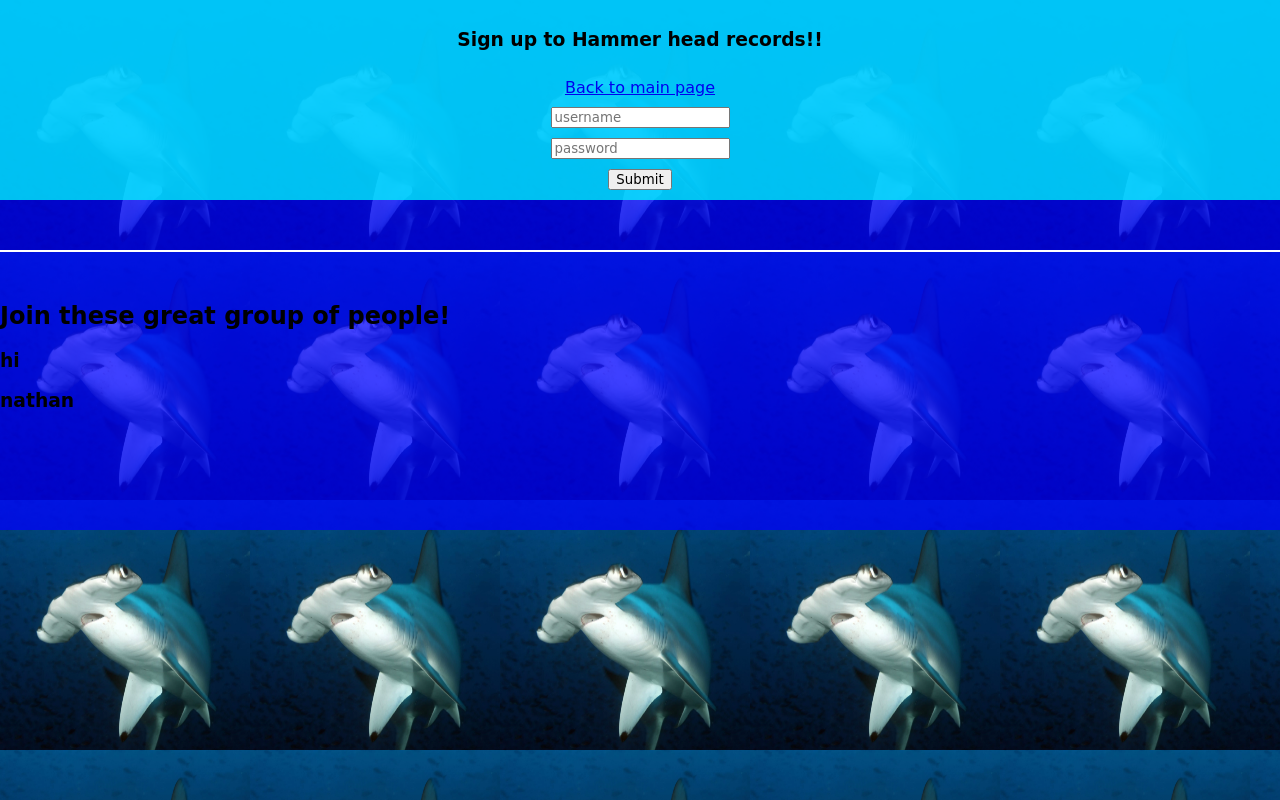
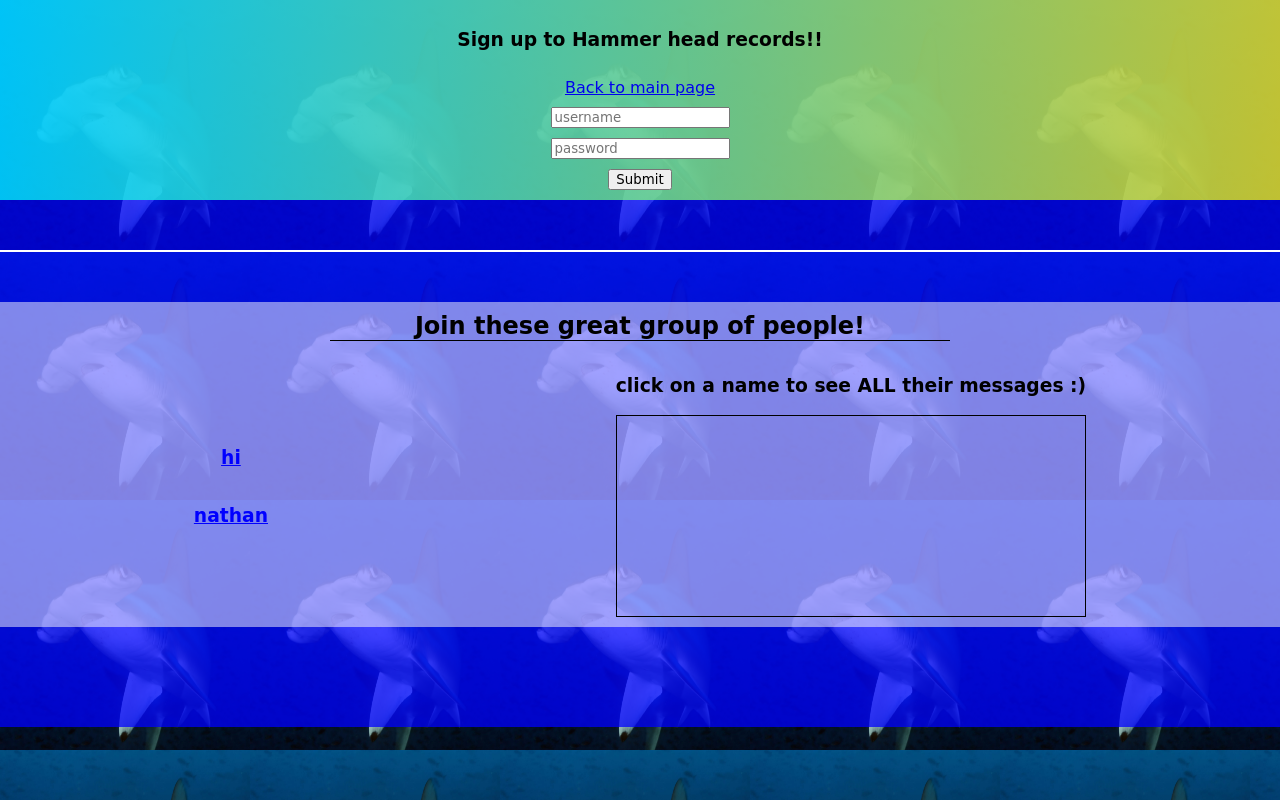
Before and after one commit to Nathan-Cherny/Hammerhead-Messaging-Board, a PHP site: page /signup.php in a window 1280 px wide. Run offline with PHP 8.4, Linux system fonts and the light colour scheme; data comes from the database, SQL or seed files in the repository; both versions use the stored data as it was after the commit.

Commit message:
ability to see users messages (all of them) and styling updates

```diff
--- a/signup.php
+++ b/signup.php
@@ -43,6 +43,47 @@ if ($_SERVER["REQUEST_METHOD"] == "POST") {
     <meta charset="UTF-8">
     <meta name="viewport" content="width=device-width, initial-scale=1.0">
     <title>Hammerhead Records Messaging Board</title>
+
+    <script>
+        function givePeoplesInteractivity (){
+            const peeps = document.getElementsByClassName("peep")
+            for(let peep of peeps){
+                peep.addEventListener("click", () => {
+                    getPeoplesMessage(peep.innerHTML)
+                })
+            }
+        }
+
+        function getPeoplesMessage(peep){
+            let messagesbox = document.getElementById("messages-box")
+
+            fetch(`getpeepsmessages.php?name=${peep}`, {
+                method: "GET",
+            }).then(response => response.json())
+            .then(data => {
+                console.log(data)
+                messagesbox.innerHTML = ""
+                for(let message of data){
+                    let div = document.createElement("div")
+                    div.classList.add("message")
+
+                    let messagetitle = document.createElement("h3")
+                    let messagemsg = document.createElement("p")
+                    let createdat = document.createElement("p")
+
+                    messagetitle.innerHTML = message["title"]
+                    messagemsg.innerHTML = message["msg"]
+                    createdat.innerHTML = message["created_at"]
+
+                    div.append(messagetitle)
+                    div.append(messagemsg)
+                    div.append(createdat)
+
+                    messagesbox.append(div)
+                }
+            })
+        }
+    </script>
 
     <style>
         /* da main, stuff */
@@ -106,13 +147,79 @@ if ($_SERVER["REQUEST_METHOD"] == "POST") {
             gap: 10px;
             align-items: center;
             flex-direction: column;
-            background: rgba(0, 255, 255, 0.75);
+            background: linear-gradient(90deg, rgba(0, 255, 255, 0.75), rgba(125, 255, 125, 0.75), rgba(255, 255, 0, 0.75));
             padding: 10px;
         }
+
+        /* da list of people */
+
+        .peoples-container {
+            background-color: rgba(255, 255, 255, 0.5);
+            text-align: center;
+            padding: 10px 20px;
+        }
+
+        .peoples-container * {
+            text-align: center;
+        }
+
+        .peoples-container h2 {
+            border-bottom: 1px solid black;
+            width: 50%;
+            margin: auto;
+        }
+
+        .peoples-list {
+            display: flex;
+            align-items: center;
+            flex-direction: column;
+            justify-content: center;
+        }
+
+        .peoples-list * {
+            text-decoration: underline;
+            color: blue;
+            cursor: pointer;
+        }
+
+        .peoples-list-and-messages-imnotgoodatnaming {
+            margin-top: 15px;
+            display: flex;
+            justify-content: space-around;
+        }
+
+        .messages-box {
+            flex: 0 0 33.33%;
+            min-height: 200px;
+            max-height: 500px;
+            overflow-y: scroll;
+            border: 1px solid black;
+        }
+
+        /* da messages */
+        .message {
+            background-image: linear-gradient(to bottom, rgba(255, 0, 0, 0.75), rgba(255, 255, 0, 0.75));
+            background-color: rgba(0, 0, 0, 0);
+            border: 5px solid black;
+            display: flex;
+            flex-direction: row;
+            align-items: stretch;
+            justify-content: space-around;
+            cursor: pointer;
+            align-items: center;
+            text-align: center;
+        }
+
+        .message-label {
+            background-image: none !important;
+            background-color: green !important;
+            cursor: auto;
+        }
+
     </style>
 </head>
 
-<body>
+<body onload="givePeoplesInteractivity()">
     <form action="signup.php" method="POST" class="form">
         <h3 style="color: black">Sign up to Hammer head records!!</h3>
         <a href="/">Back to main page</a>
@@ -121,17 +228,29 @@ if ($_SERVER["REQUEST_METHOD"] == "POST") {
         <input type="submit" value="Submit" />
     </form>
     <hr />
+    <div class="peoples-container">
         <h2>Join these great group of people!</h2>
+        <div class="peoples-list-and-messages-imnotgoodatnaming">
+            <div class="peoples-list">
                 <?php
                 try {
                     $query = "SELECT * from users";
                     $rows = $db->query($query)->fetchAll();
                     foreach (array_reverse($rows) as $row) {
-            echo "<h3>" . $row[1] . "</h3>";
+                        echo "<h3 class='peep'>" . $row[1] . "</h3>";
                     }
                 } catch (PDOException $e) {
                     echo "Connection failed: " . $e->getMessage();
                 } ?>
+            </div>
+            <div style="display: flex; flex-direction: column">
+                <h3>click on a name to see ALL their messages :)</h3>
+                <div class="messages-box" id="messages-box">
+
+                </div>
+            </div>
+        </div>
+    </div>
 </body>
 
 </html>
```
Also changed, not shown: getpeepsmessages.php (added, +17 -0 lines), links.php (+33 -3 lines), my_database.db. Lines whose indentation alone changed are shown as unchanged.
